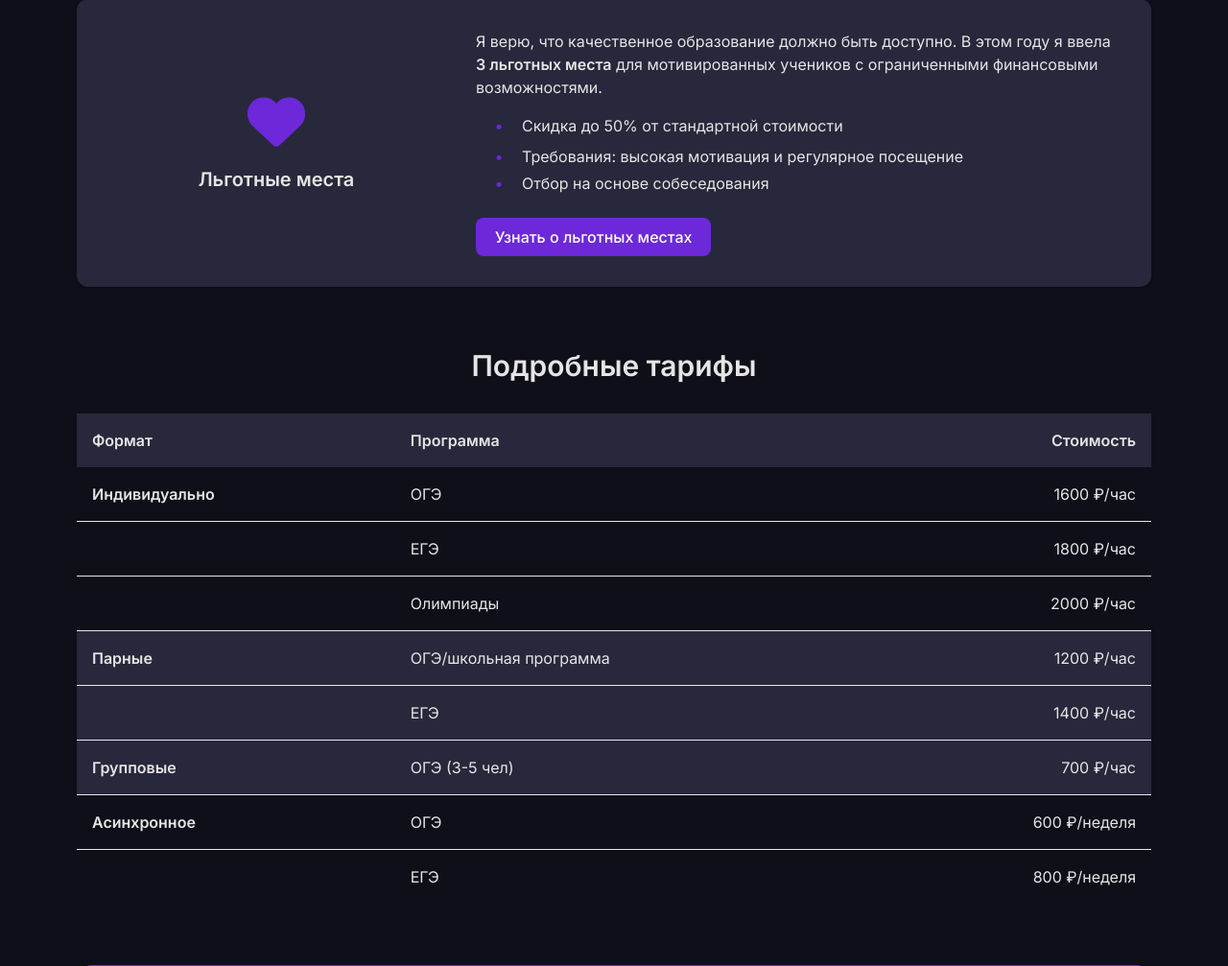
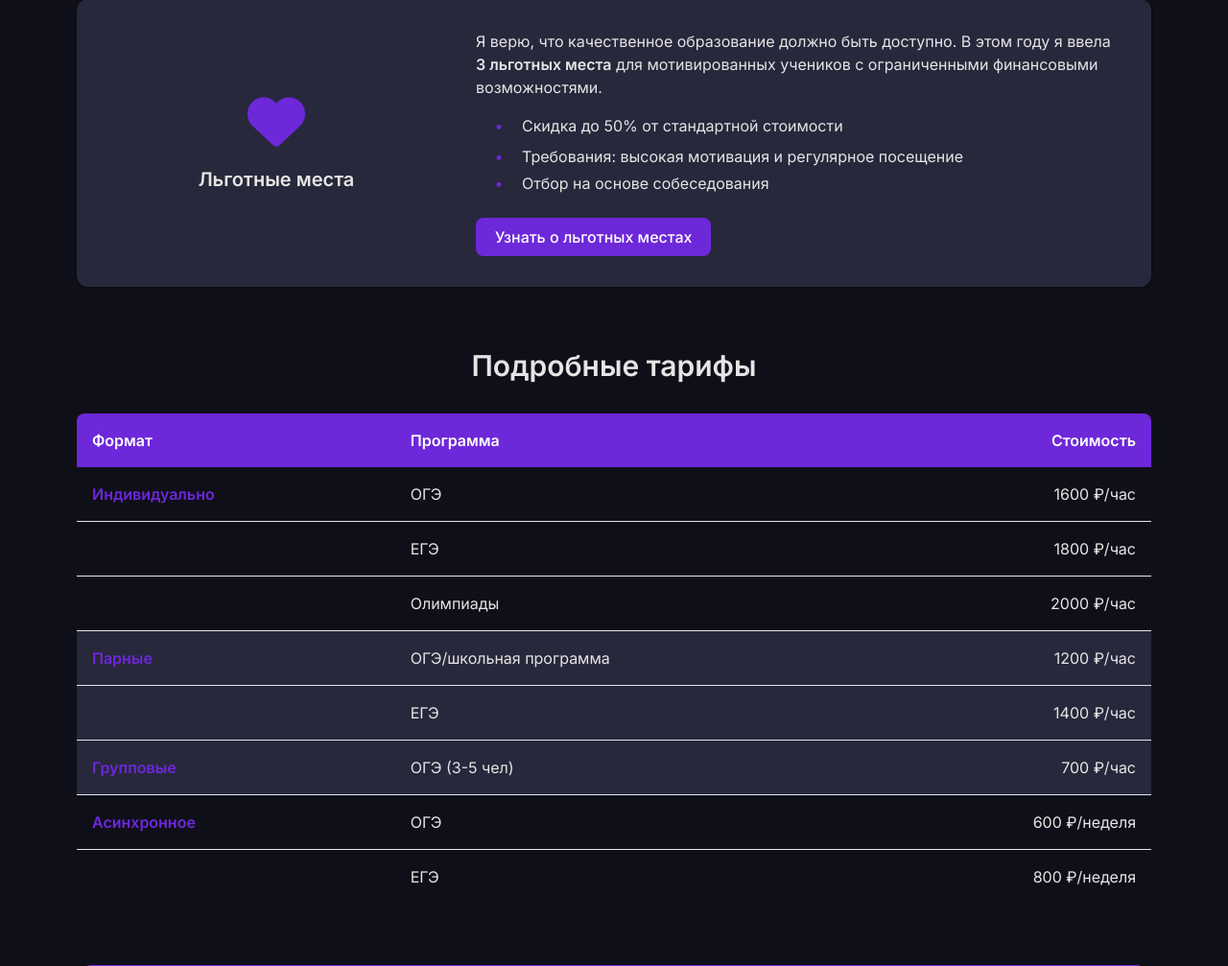
Before and after one commit to ErnestoAizenberg/maria-tutor, a Django app: page /lessons/ in a window 1280 px wide. Shown: the part 1495-2502 px from the top of the page at 96% size. Run offline with Django 5.2, Linux system fonts and the light colour scheme; some libraries are stand-ins or nearby versions.

Commit message:
use styles from tailwind config in price table

```diff
--- a/main/templates/main/_price_table.html
+++ b/main/templates/main/_price_table.html
@@ -1,53 +1,53 @@
-<table class="w-full border-collapse">
+<table class="w-full border-collapse rounded-lg overflow-hidden shadow-lg">
     <thead>
-        <tr class="bg-card">
-            <th class="p-4 text-left">Формат</th>
-            <th class="p-4 text-left">Программа</th>
-            <th class="p-4 text-right">Стоимость</th>
+        <tr class="bg-primary text-white">
+            <th class="p-4 text-left font-semibold">Формат</th>
+            <th class="p-4 text-left font-semibold">Программа</th>
+            <th class="p-4 text-right font-semibold">Стоимость</th>
         </tr>
     </thead>
     <tbody class="divide-y divide-border">
         <!-- Individual -->
-        <tr>
-            <td class="p-4 font-semibold">Индивидуально</td>
+        <tr class="hover:bg-bg-secondary transition-colors duration-200">
+            <td class="p-4 font-semibold text-primary">Индивидуально</td>
             <td class="p-4">ОГЭ</td>
             <td class="p-4 text-right">1600 ₽/час</td>
         </tr>
-        <tr>
+        <tr class="hover:bg-bg-secondary transition-colors duration-200">
             <td class="p-4"></td>
             <td class="p-4">ЕГЭ</td>
             <td class="p-4 text-right">1800 ₽/час</td>
         </tr>
-        <tr>
+        <tr class="hover:bg-bg-secondary transition-colors duration-200">
             <td class="p-4"></td>
             <td class="p-4">Олимпиады</td>
             <td class="p-4 text-right">2000 ₽/час</td>
         </tr>
 
         <!-- Pair/Group -->
-        <tr class="bg-card">
-            <td class="p-4 font-semibold">Парные</td>
+        <tr class="bg-card hover:bg-bg-secondary transition-colors duration-200">
+            <td class="p-4 font-semibold text-primary">Парные</td>
             <td class="p-4">ОГЭ/школьная программа</td>
             <td class="p-4 text-right">1200 ₽/час</td>
         </tr>
-        <tr class="bg-card">
+        <tr class="bg-card hover:bg-bg-secondary transition-colors duration-200">
             <td class="p-4"></td>
             <td class="p-4">ЕГЭ</td>
             <td class="p-4 text-right">1400 ₽/час</td>
         </tr>
-        <tr class="bg-card">
-            <td class="p-4 font-semibold">Групповые</td>
+        <tr class="bg-card hover:bg-bg-secondary transition-colors duration-200">
+            <td class="p-4 font-semibold text-primary">Групповые</td>
             <td class="p-4">ОГЭ (3-5 чел)</td>
             <td class="p-4 text-right">700 ₽/час</td>
         </tr>
 
         <!-- Async -->
-        <tr>
-            <td class="p-4 font-semibold">Асинхронное</td>
+        <tr class="hover:bg-bg-secondary transition-colors duration-200">
+            <td class="p-4 font-semibold text-primary">Асинхронное</td>
             <td class="p-4">ОГЭ</td>
             <td class="p-4 text-right">600 ₽/неделя</td>
         </tr>
-        <tr>
+        <tr class="hover:bg-bg-secondary transition-colors duration-200">
             <td class="p-4"></td>
             <td class="p-4">ЕГЭ</td>
             <td class="p-4 text-right">800 ₽/неделя</td>
```
